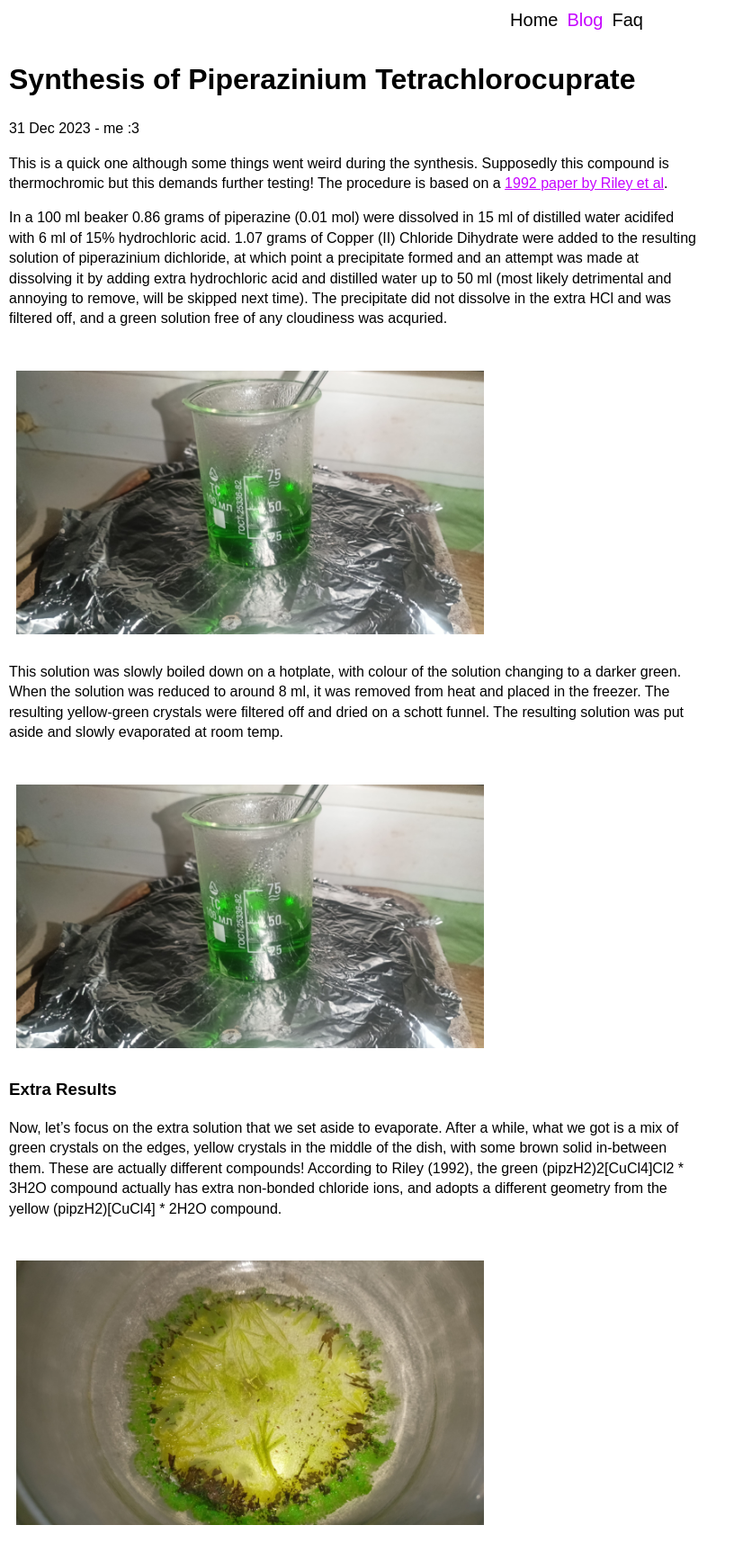
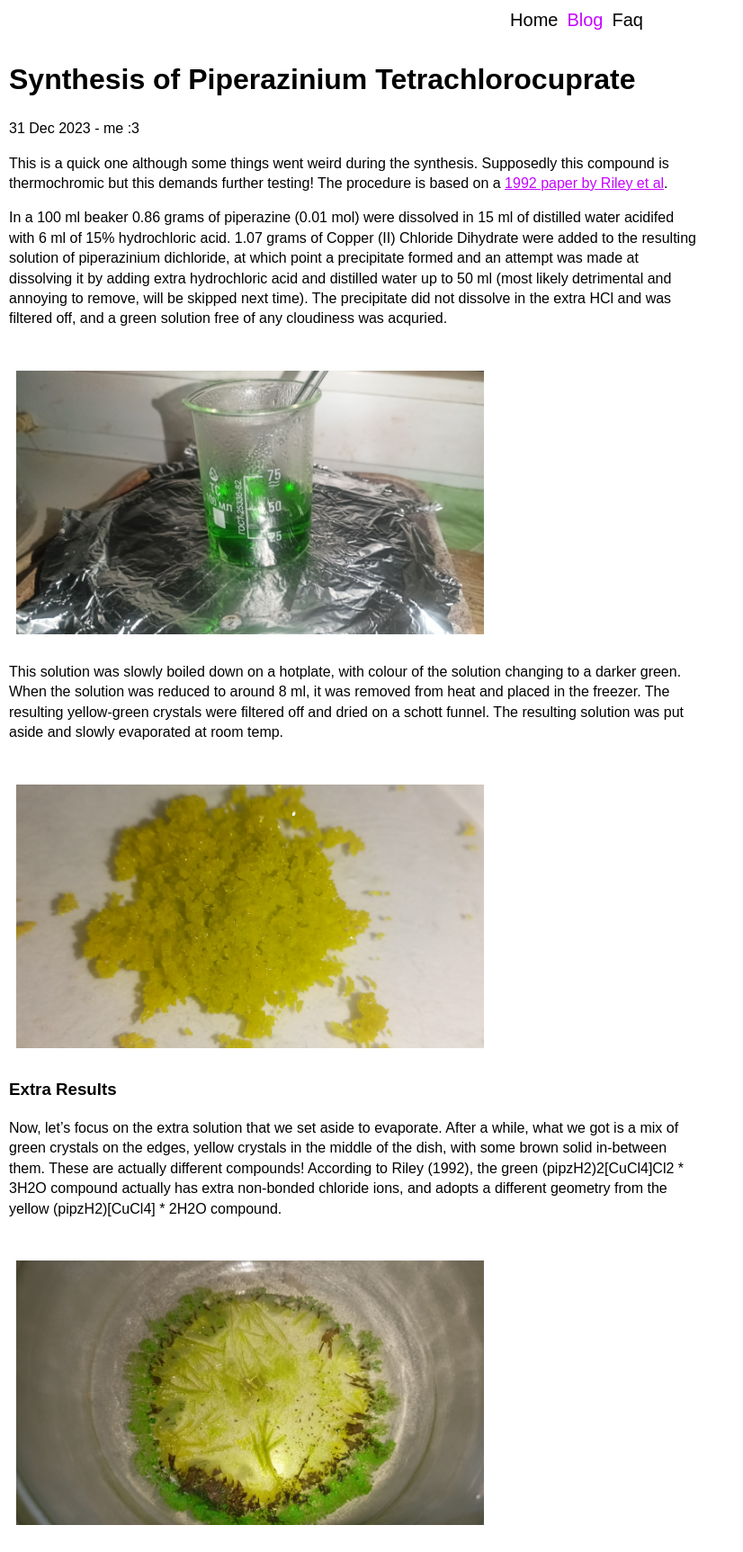
Before and after one commit to isopropyletherperoxide/isopropyletherperoxide.github.io, a Jekyll site: the page built from _posts/2023-12-31-Piperazine-Tetrachlorocuprate.md, in a window 1280 px wide. Shown: the whole page at 90% size, without its empty margins (0-826 px from the left). Built offline with Jekyll 4.4.1, drawn with Linux system fonts in a browser that asks for light colours.

Commit message:
piperazine

```diff
--- a/_posts/2023-12-31-Piperazine-Tetrachlorocuprate.md
+++ b/_posts/2023-12-31-Piperazine-Tetrachlorocuprate.md
@@ -16,7 +16,7 @@ In a 100 ml beaker 0.86 grams of piperazine (0.01 mol) were dissolved in 15 ml o
 
 This solution was slowly boiled down on a hotplate, with colour of the solution changing to a darker green. When the solution was reduced to around 8 ml, it was removed from heat and placed in the freezer. The resulting yellow-green crystals were filtered off and dried on a schott funnel. The resulting solution was put aside and slowly evaporated at room temp.
 
-<br><img src="/assets/images/piperazine_tetrachlorocuprate_solution.jpg" width="520" alt="Yellow-Green Crystals on a Dish" title="Yellow-Green Crystals"><br>
+<br><img src="/assets/images/piperazine_tetrachlorocuprate.jpg" width="520" alt="Yellow-Green Crystals on a Dish" title="Yellow-Green Crystals"><br>
 
 ### Extra Results
 Now, let's focus on the extra solution that we set aside to evaporate. After a while, what we got is a mix of green crystals on the edges, yellow crystals in the middle of the dish, with some brown solid in-between them. These are actually different compounds! According to Riley (1992), the green (pipzH2)2[CuCl4]Cl2 * 3H2O compound actually has extra non-bonded chloride ions, and adopts a different geometry from the yellow (pipzH2)[CuCl4] * 2H2O compound.
```
